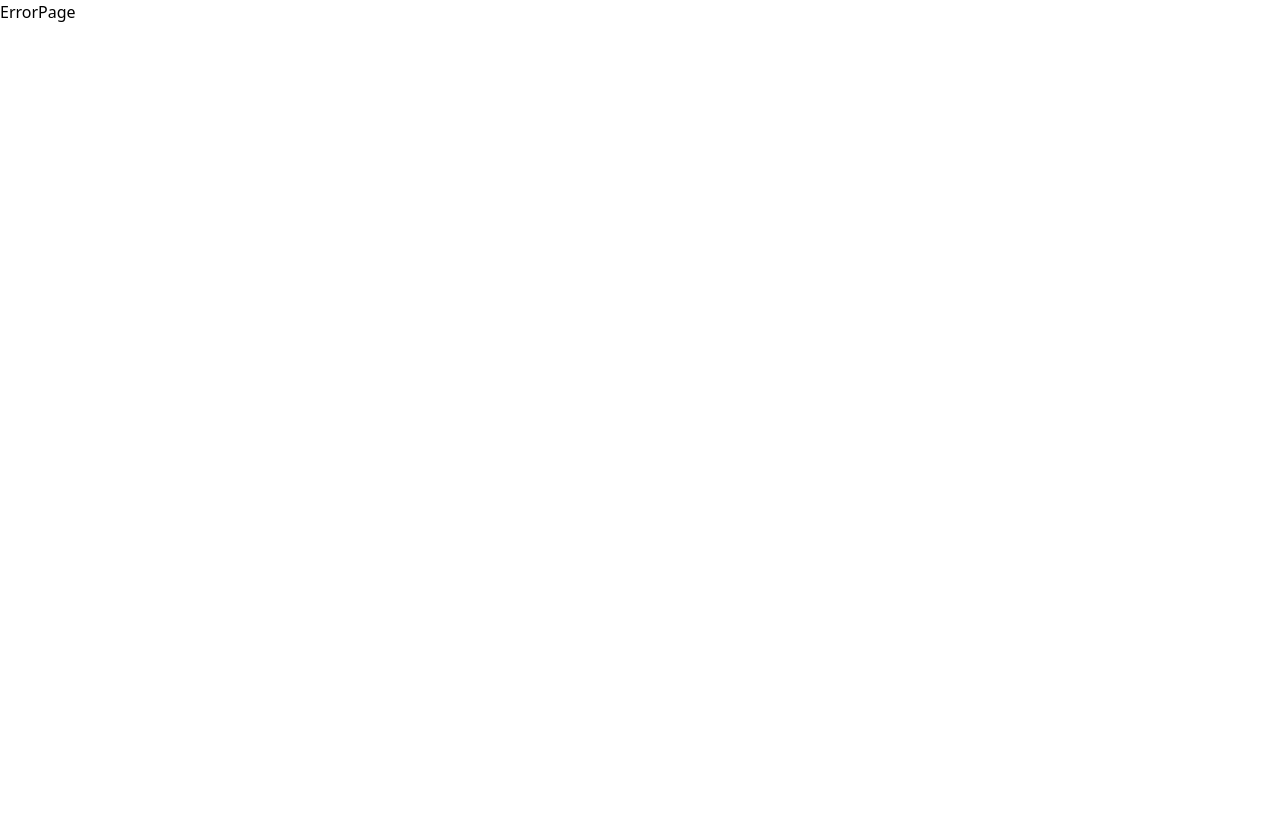
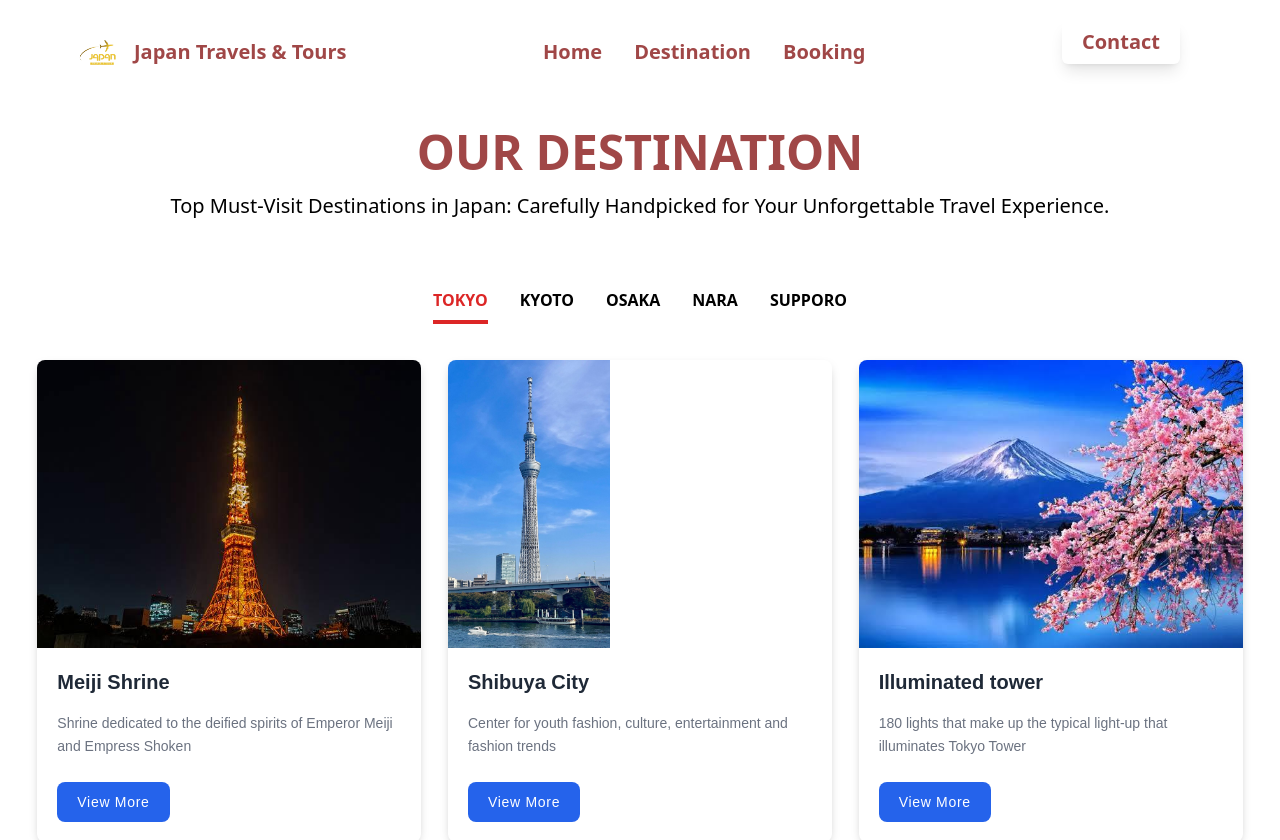
Before and after one commit to ramohin1236/tour-guide, a React (Vite) app: page /destination in a window 1280 px wide. Before the commit this address had no page. Shown: the top 840 px of the page. Before the commit the page ends 800 px from the top, so only its background shows below. Built offline with nearby package versions, Linux system fonts and the light colour scheme.

Commit message:
changed destination

```diff
--- a/src/Components/Home/PopularSpots/PopularCard.jsx
+++ b/src/Components/Home/PopularSpots/PopularCard.jsx
@@ -4,21 +4,22 @@
 const PopularCard = ({ image, title, description, number }) => {
   return (
     <div
-    data-aos="fade-up"
-    data-aos-duration="2000"
-    className="relative mt-12 p-4 w-full md:w-1/3 "
-  >
-    <div className="card">
-      <img src={image} alt={title} className="w-full object-cover h-96" />
-      <div className="bg-black bg-opacity-75 p-4 text-center">
-        <h3 className="text-white text-2xl font-bold">{title}</h3>
-        <p className="text-gray-300">{description}</p>
+      data-aos="fade-up"
+      data-aos-duration="2000"
+      className="bg-white shadow-[0_4px_12px_-5px_rgba(0,0,0,0.4)] w-full max-w-sm rounded-lg overflow-hidden mx-auto font-[sans-serif] mt-4">
+      <div className="min-h-[256px]">
+        <img src={image} className="h-72 object-cover" />
       </div>
-      <div className="absolute top-4 left-4 bg-gradient-to-b from-black to-transparent p-4">
-        <span className="text-white text-4xl font-bold">{number}</span>
+
+      <div className="p-5">
+        <h3 className="text-gray-800 text-xl font-bold">{title}</h3>
+        <p className="mt-4 text-sm text-gray-500 leading-relaxed">
+          {description}
+        </p>
+        <button type="button"
+          className="mt-6 px-5 py-2.5 rounded-lg text-white text-sm tracking-wider border-none outline-none bg-blue-600 hover:bg-blue-700 active:bg-blue-600">View More</button>
       </div>
     </div>
-  </div>
   )
 }
 
--- a/src/Components/Home/PopularSpots/PopularSpots.jsx
+++ b/src/Components/Home/PopularSpots/PopularSpots.jsx
@@ -68,7 +68,7 @@ const PopularSpots = () => {
         },
     ];
 
-    const naritaAirport = [
+    const naraSpots = [
         {
             image: '/public/narita airport1.jpg',
             title: 'Narita Temple',
@@ -89,7 +89,7 @@ const PopularSpots = () => {
         },
     ];
 
-    const hanedaAirport = [
+    const supporoSpots = [
         {
             image: '/public/haneda1.jpg',
             title: 'Haneda Airport',
@@ -116,22 +116,23 @@ const PopularSpots = () => {
         tokyo: tokyoSpots,
         osaka: osakaSpots,
         kyoto: kyotoSpots,
-        narita: naritaAirport,
-        haneda: hanedaAirport,
+        nara: naraSpots,
+        supporo: supporoSpots,
     };
 
     return (
-    <div className="mt-10">
-    <div className="text-center mb-5 text-[#212121]">
-        <p className="text-xl text-red-600">
-        Top Must-Visit Destination in Japan: Handpicked for Your Ultimate Travel Experience.
+        <div>
+            <div className="pt-32 text-center mb-5 text-[#212121]">
+                <h1 className="text-5xl font-bold mb-4 text-[#A04747]">
+                    OUR DESTINATION
+                </h1>
+                <p className="text-xl text-black">
+                    Top Must-Visit Destinations in Japan: Carefully Handpicked for Your Unforgettable Travel Experience.
                 </p>
-        <h2 className="text-6xl font-bold my-2">
-            OUR <span className="text-red-600">DESTINATION</span>
-        </h2>
+
             </div>
 
-    <div className="container mx-auto px-6 py-12">
+            <div className="mx-auto px-6 py-12">
                 <PopularTab activeTab={activeTab} setActiveTab={setActiveTab} />
                 <PopularPlace id={activeTab} spots={spots[activeTab]} />
             </div>
--- a/src/Components/Home/PopularSpots/PopularTab.jsx
+++ b/src/Components/Home/PopularSpots/PopularTab.jsx
@@ -3,24 +3,23 @@
 
 const PopularTab = ({ activeTab, setActiveTab }) => {
   return (
-    <ul className="flex justify-center border-b-2 border-gray-300">
-      {['tokyo', 'kyoto', 'osaka', 'narita', 'haneda'].map((tab) => (
+    <ul className="flex justify-center mb-5">
+      {['tokyo', 'kyoto', 'osaka', 'nara', 'supporo']?.map((tab) => (
         <li key={tab} className="mx-4">
           <button
             onClick={() => setActiveTab(tab)}
-            className={`font-bold pb-2 ${
-              activeTab === tab ? 'text-red-600 border-b-4 border-red-600' : 'text-black'
-            }`}
+            className={`font-bold pb-2 ${activeTab === tab ? 'text-red-600 border-b-4 border-red-600' : 'text-black'
+              }`}
           >
             {tab === 'kyoto'
               ? 'KYOTO'
               : tab === 'osaka'
-              ? 'OSAKA'
-              : tab === 'tokyo'
-              ? 'TOKYO'
-              : tab === 'narita'
-              ? 'NARITA AIRPORT'
-              : 'HANEDA AIRPORT'}
+                ? 'OSAKA'
+                : tab === 'nara'
+                  ? 'NARA'
+                  : tab === 'supporo'
+                    ? 'SUPPORO'
+                    : 'TOKYO'}
           </button>
         </li>
       ))}
--- a/src/Components/Home/Traveller/Traveller.jsx
+++ b/src/Components/Home/Traveller/Traveller.jsx
@@ -1,7 +1,7 @@
 
 const Traveller = () => {
   return (
-    <div className="mx-auto px-[20px] md:px-[100px]">
+    <div className="mx-auto px-[20px] md:px-[100px] mb-10">
       <div className="grid grid-cols-1 lg:grid-cols-3 gap-8">
         <div className="col-span-1 lg:col-span-1" data-aos="fade-right" data-aos-duration="3000">
           <h2 className="text-3xl md:text-6xl font-semibold text-[#A04747]">BEST TRAVELER SHARED PHOTO</h2>
--- a/src/Components/Home/VideoSlider.jsx
+++ b/src/Components/Home/VideoSlider.jsx
@@ -46,12 +46,12 @@ const VideoSlider = () => {
             className="object-cover w-full h-full opacity-60"
           ></video>
           <div className="absolute
-       left-[200px] md:left-1/2 top-[55%] md:top-[45%] transform -translate-x-1/2 -translate-y-1/2 w-[100%] text-center mx-10">
-            <h1 className="text-white font-bold text-[clamp(4rem,7vw,7rem)] leading-tight
+       left-[200px] md:left-1/2 top-[55%] md:top-[55%] transform -translate-x-1/2 -translate-y-1/2 w-[100%] text-center mx-10">
+            <h1 className=" text-white font-bold text-[clamp(4rem,7vw,7rem)] leading-tight
           text-xl md:text-5xl md:mr-10">
               {slide.title}
             </h1>
-            <p className="text-white mt-5 mr-7 md:mr-20 ml-7 md:ml-5">{slide.description}</p>
+            <p className="md:px-[250px] text-white mt-5 mr-7 md:mr-20 ml-7 md:ml-5 text-sm md:text-base">{slide.description}</p>
             <div className="mt-5 mr-7 md:mr-20 ml-7 md:ml-5">
               <Link to="/">
                 <button className="text-xl shadow-lg text-[#A04747] font-semibold hover:bg-[#A04747] hover:text-white  bg-white px-5 py-2 rounded-md transition duration-300 ease-in-out">
--- a/src/Main/MainLayout.jsx
+++ b/src/Main/MainLayout.jsx
@@ -1,11 +1,13 @@
 import { Outlet } from "react-router-dom"
 import Navbar from "../Sharred/Navbar"
+import Footer from "../Sharred/Footer/Footer"
 
 const MainLayout = () => {
   return (
     <div>
         <Navbar/>
         <Outlet/>
+        <Footer/>
     </div>
   )
 }
--- a/src/Pages/Home/Home.jsx
+++ b/src/Pages/Home/Home.jsx
@@ -7,23 +7,17 @@ import MustVisitDestination from "../../Components/MustVisitDestination/MustVisi
 import Footer from "../../Sharred/Footer/Footer";
 
 const Home = () => {
-
-
-
     return (
-     <div>
-         <VideoSlider/>
-         <MustVisitDestination/>
-         <div className="mt-10 md:mt-20">
-         <BookingSection/>
-         </div>
-         <Faq/>
-         <Travel/>
-         <Traveller/>
-         <div className="mt-20">
-         <Footer/>
-         </div>
-     </div>
+        <div>
+            <VideoSlider />
+            <MustVisitDestination />
+            <div className="mt-10 md:mt-20">
+                <BookingSection />
+            </div>
+            <Faq />
+            <Travel />
+            <Traveller />
+        </div>
     )
 }
 
--- a/src/Router/Router.jsx
+++ /dev/null
@@ -1,18 +0,0 @@
-import { createBrowserRouter } from "react-router-dom";
-import Home from "../Pages/Home/Home";
-import MainLayout from "../Main/MainLayout";
-import ErrorPage from "../Pages/ErrorPage/ErrorPage";
-
-export const router = createBrowserRouter([
-    {
-      path: "/",
-      element: <MainLayout/>,
-      errorElement: <ErrorPage/>,
-      children:[
-        {
-            path: "/",
-            element: <Home/>
-        }
-      ]
-    },
-  ]);
--- a/src/Routes/Routes.jsx
+++ b/src/Routes/Routes.jsx
@@ -1,9 +1,33 @@
-import React from 'react'
+import { createBrowserRouter } from "react-router-dom";
+import MainLayout from "../Main/MainLayout";
+import Home from "../Pages/Home/Home";
+import PopularSpots from "../Components/Home/PopularSpots/PopularSpots";
 
-function Routes() {
-  return (
-    <div>Routes</div>
-  )
-}
-
-export default Routes
+export const router = createBrowserRouter([
+  {
+    path: "/",
+    element: <MainLayout/>,
+    children: [
+      {
+        path: "/",
+        element: <Home/>,
+      },
+      {
+        path: "/destination",
+        element: <PopularSpots/>
+      },
+      // {
+      //   path: "/quran",
+      //   element: <Quran />,
+      // },
+      // {
+      //   path: "/hadith",
+      //   element: <Hadith />,
+      // },
+      // {
+      //   path: "/namaz",
+      //   element: <Namaz />,
+      // }
+    ],
+  },
+]);
--- a/src/Sharred/Navbar.jsx
+++ b/src/Sharred/Navbar.jsx
@@ -39,7 +39,7 @@ const Navbar = () => {
               Home
             </Link>
             <Link
-              to="/"
+              to="/destination"
               spy={true}
               smooth={true}
               duration={500}
@@ -88,7 +88,7 @@ const Navbar = () => {
             Home
           </Link>
           <Link
-            to="/"
+            to="/destination"
             spy={true}
             smooth={true}
             duration={500}
```
Also changed, not shown: src/main.jsx (+10 -10 lines). Lines whose indentation alone changed are shown as unchanged.
